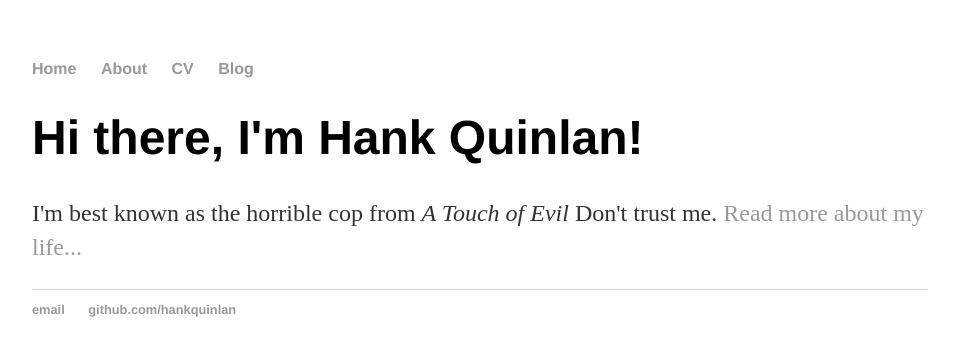
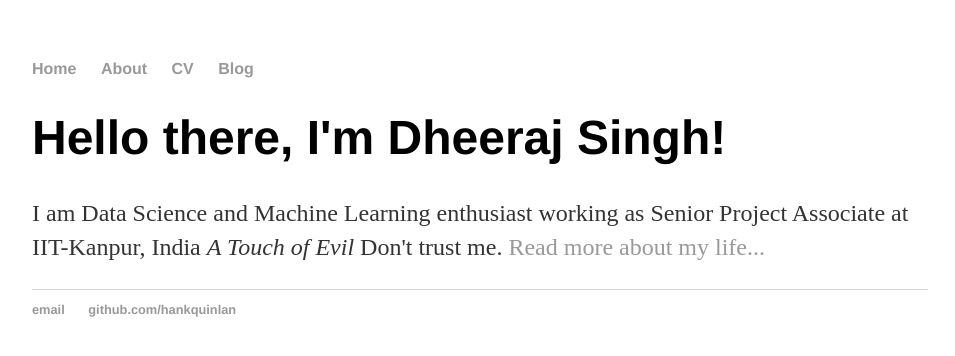
Before and after one commit to Dheeraj2444/Dheeraj2444.github.io, a Jekyll site: the page built from index.html, in a window 1280 px wide. Shown: the top 356 px of the page, without its empty margins (160-1115 px from the left). Built offline with Jekyll 4.4.1, drawn with Linux system fonts in a browser that asks for light colours.

Commit message:
Update index.html

```diff
--- a/index.html
+++ b/index.html
@@ -1,8 +1,8 @@
 ---
 layout: default
-title: Hank Quinlan, Horrible Cop
+title: Dheeraj Singh
 ---
 <div class="blurb">
-	<h1>Hi there, I'm Hank Quinlan!</h1>
-	<p>I'm best known as the horrible cop from <em>A Touch of Evil</em> Don't trust me. <a href="/about">Read more about my life...</a></p>
+	<h1>Hello there, I'm Dheeraj Singh!</h1>
+	<p>I am Data Science and Machine Learning enthusiast working as Senior Project Associate at IIT-Kanpur, India <em>A Touch of Evil</em> Don't trust me. <a href="/about">Read more about my life...</a></p>
 </div><!-- /.blurb -->
```
